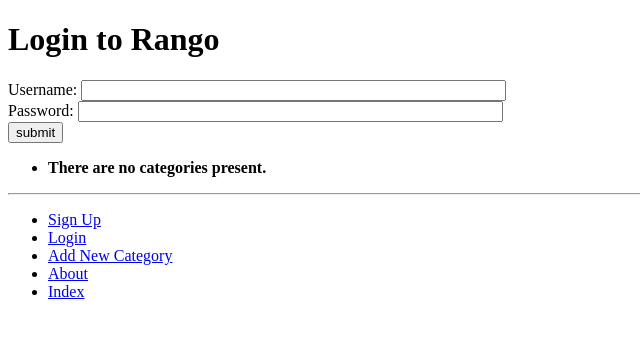
After one commit to KeyiMiao/tango_with_django_project, a Django app: page /rango/login/ in a window 1280 px wide. The commit adds this page. Shown: the top 338 px of the page, without its empty margins (0-640 px from the left). Run offline with Django 3.2, Linux system fonts and the light colour scheme; data that the repository does not hold is empty.

Commit message:
Finish Chpater 9 exercise

```diff
--- a/rango/urls.py
+++ b/rango/urls.py
@@ -10,4 +10,8 @@ urlpatterns = [
         views.show_category, name='show_category'),
     path('add_category/', views.add_category, name='add_category'),
     path('category/<slug:category_name_slug>/add_page/', views.add_page, name='add_page'),
+    path('register/', views.register, name='register'),
+    path('login/', views.user_login, name='login'),
+    path('restricted/', views.restricted, name='restricted'),
+    path('logout/', views.user_logout, name='logout')
 ]
--- a/rango/views.py
+++ b/rango/views.py
@@ -1,4 +1,6 @@
 from django.shortcuts import render
+
+from django.contrib.auth import authenticate, login, logout
 
 from django.http import HttpResponse
 
@@ -15,6 +17,8 @@ from django.urls import reverse
 from rango.forms import PageForm
 
 from rango.forms import UserForm, UserProfileForm
+
+from django.contrib.auth.decorators import login_required
 
 
 def index(request):
@@ -121,3 +125,35 @@ def register(request):
                     context = {'user_form': user_form,
                                 'profile_form': profile_form,
                                 'registered': registered})
+
+
+def user_login(request):
+    if request.method == 'POST':
+        username = request.POST.get('username')
+        password = request.POST.get('password')
+
+        user = authenticate(username=username, password=password)
+
+        if user:
+            if user.is_active:
+                login(request, user)
+                return redirect(reverse('rango:index'))
+            else:
+                return HttpResponse("Your Rango account is disabled.")
+        else:
+
+            print(f"Invalid login details: {username}, {password}")
+            return HttpResponse("Invalid login details supplied.")
+    else:
+        return render(request, 'rango/login.html')
+
+
+@login_required
+def restricted(request):
+    return HttpResponse("Since you're logged in, you can see this text!")
+
+
+@login_required
+def user_logout(request):
+    logout(request)
+    return redirect(reverse('rango:index'))
--- a/tango_with_django_project/settings.py
+++ b/tango_with_django_project/settings.py
@@ -32,6 +32,7 @@ DEBUG = True
 
 ALLOWED_HOSTS = []
 
+LOGIN_URL = 'rango:login'
 
 # Application definition
 
--- a/templates/rango/base.html
+++ b/templates/rango/base.html
@@ -24,7 +24,14 @@
         <hr />
         <div>
             <ul>
-                <li><a href="{% url 'rango:add_category' %}">Add a New Category</a></li>
+            {% if user.is_authenticated %}
+                <li><a href="{% url 'rango:restricted' %}">Restricted Page</a></li>
+                <li><a href="{% url 'rango:logout' %}">Logout</a></li>
+            {% else %}
+                <li><a href="{% url 'rango:register' %}">Sign Up</a></li>
+                <li><a href="{% url 'rango:login' %}">Login</a></li>
+            {% endif %}
+                <li><a href="{% url 'rango:add_category' %}">Add New Category</a>
                 <li><a href="{% url 'rango:about' %}">About</a></li>
                 <li><a href="{% url 'rango:index' %}">Index</a></li>
             </ul>
--- a/templates/rango/index.html
+++ b/templates/rango/index.html
@@ -8,7 +8,11 @@
 {% block body_block %}
         <h1>Rango says...</h1>
         <div>
-            hey there partner! <br/>
+            {% if user.is_authenticated %}
+                howdy {{ user.username }}!
+            {% else %}
+                hey there partner!
+            {% endif %} <br/>
             <strong>{{ boldmessage }}</strong>
         </div>
 
--- /dev/null
+++ b/templates/rango/login.html
@@ -0,0 +1,16 @@
+{% extends 'rango/base.html' %}
+{% load staticfiles %}
+{% block title_block %}
+Login
+{% endblock %}
+{% block body_block %}
+<h1>Login to Rango</h1>
+<form id="login_form" method="post" action="{% url 'rango:login' %}">
+    {% csrf_token %}
+    Username: <input type="text" name="username" value="" size="50" />
+    <br />
+    Password: <input type="password" name="password" value="" size="50" />
+    <br />
+    <input type="submit" value="submit" />
+</form>
+{% endblock %}
```
Also changed, not shown: templates/rango/register.html (+3 -4 lines).
